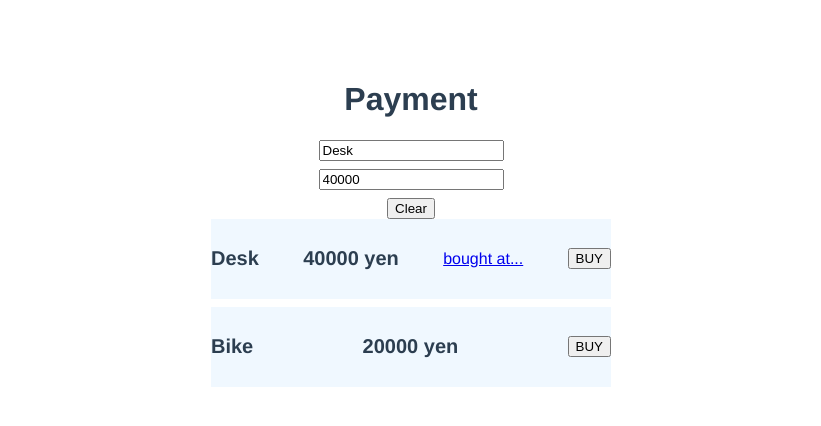
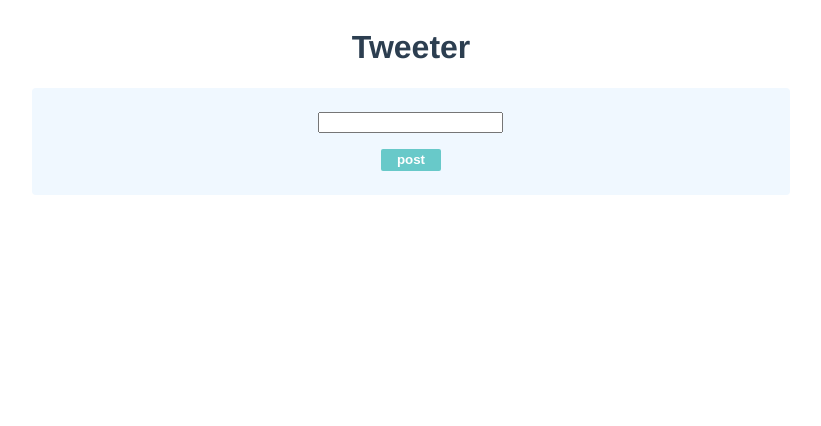
Before and after one commit to inatonix/vue-guide, a Vue app in the folder vue-guide/: page / in a window 1280 px wide. Shown: the top 426 px of the page, without its empty margins (229-1050 px from the left). Built offline with nearby package versions, Linux system fonts and the light colour scheme.

Commit message:
initalize section5

```diff
--- a/vue-guide/src/App.vue
+++ b/vue-guide/src/App.vue
@@ -16,6 +16,5 @@ import Payment from './components/Payment.vue';
   -moz-osx-font-smoothing: grayscale;
   text-align: center;
   color: #2c3e50;
-  margin-top: 60px;
 }
 </style>
--- a/vue-guide/src/components/Payment.vue
+++ b/vue-guide/src/components/Payment.vue
@@ -1,60 +1,14 @@
 <script setup lang="ts">
-import { ref, reactive, computed } from 'vue'
-
-// const itemName1 = ref<string>('Desk')
-const itemName2 = 'Bike'
-
-const item1 = reactive({
-  name: 'Desk',
-  price: 40000
-})
-
-// const price1 = 40000
-const price2 = 20000
-
-const url1 = 'https://www.amazon.co.jp/dp/B09QMBH5R7'
-
-const buy = (itemName: string) => {
-  alert('Are you sure to buy ' + itemName + '?')
-}
-
-const clear = () => {
-  item1.name = ''
-  item1.price = 0
-}
-
-const budget = 50000
-
-const priceLabel = computed(() => {
-  if (item1.price > budget * 2) {
-    return 'toooooo expensive..'
-  } else if (item1.price > budget) {
-    return 'expensive..'
-  } else {
-    return item1.price + ' yen'
-  }
-})
-
+import { ref, reactive, computed, watch, toRefs, onMounted, onBeforeMount, onUpdated } from 'vue'
 
 </script>
 
 <template>
   <div class="container">
-    <h1>Payment</h1>
-    <input v-model="item1.name" />
-    <input v-model="item1.price" />
-    <button v-on:click="clear">Clear</button>
-    <div class="payment">
-      <label>{{ item1.name }}</label>
-      <label>{{ priceLabel }}</label>
-      <!-- <label>{{ item1.price }} yen</label> -->
-      <a v-bind:href="url1">bought at...</a>
-      <button v-on:click="buy(item1.name)">BUY</button>
-    </div>
-    <div class="payment">
-      <label>{{ itemName2 }}</label>
-      <label>{{ price2 }} yen</label>
-      <button v-on:click="buy(itemName2)">BUY</button>
+    <h1>Tweeter</h1>
+    <div class="form-container">
+      <input />
+      <button class="save-button">post</button>
     </div>
   </div>
 </template>
@@ -65,18 +19,34 @@ const priceLabel = computed(() => {
   flex-direction: column;
   align-items: center;
 }
-.payment {
+
+.form-container {
   display: flex;
-  justify-content: space-between;
+  flex-direction: column;
   align-items: center;
-  height: 80px;
-  width: 400px;
   background-color: aliceblue;
-  margin-bottom: 8px;
+  padding: 24px 0;
+  width: 60%;
+  margin-bottom: 12px;
+  border-radius: 4px;
+}
+
+button {
+  color: #fff;
+  font-weight: bold;
+  background-color: #68c9c9;
+  border-radius: 2px;
+  border: none;
+  width: 60px;
+  height: 22px;
+}
+
+button:hover {
+  background-color: #37bdbd;
 }
 
 input {
-  margin-bottom: 8px;
+  margin-bottom: 16px;
 }
 
 label {
```
